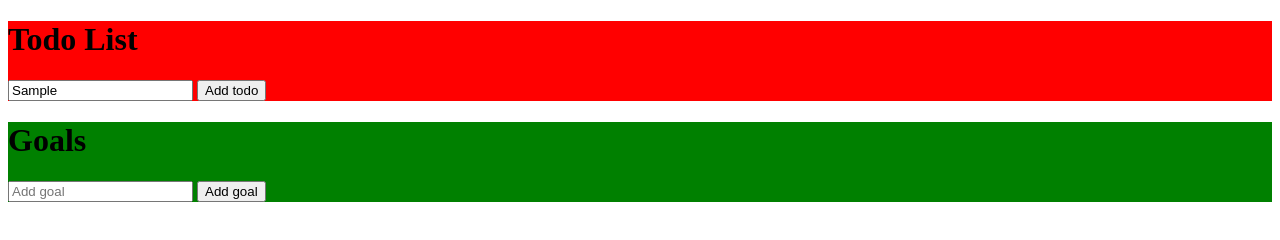
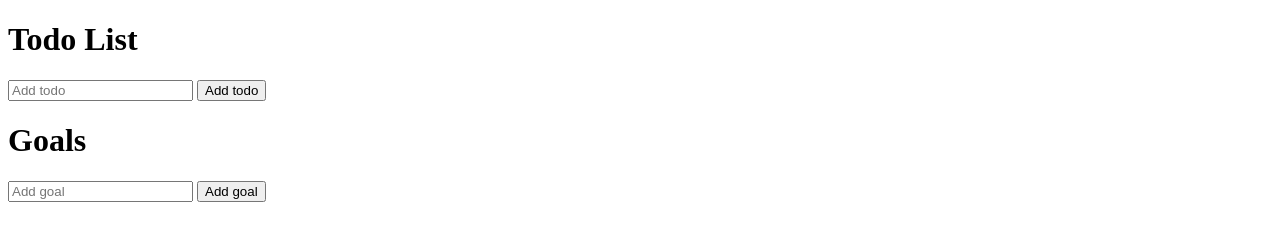
Before and after one commit to karinfdez/udacity-redux-todos-goals, a plain HTML site: page index.html in a window 1280 px wide. Both pictures are taken after typing "Sample" into the empty fields and a click on the button "Add todo". Drawn offline with Linux system fonts and the light colour scheme.

Commit message:
Add event listeners to todo and goal buttons in order to add tasks and goals

```diff
--- a/index.css
+++ b/index.css
@@ -1,7 +1,8 @@
-.todo-list {
+/* .todo-list {
   background-color: red;
 }
 
 .goals-list {
     background-color: green;
 }
+ */
--- a/index.html
+++ b/index.html
@@ -11,16 +11,21 @@
     <div class='todo-list'>
         <h1>Todo List</h1>
         <input id='todo' type='text' placeholder='Add todo'>
-        <button>Add todo</button>
+        <button id='todoBtn'>Add todo</button>
         <ul id='todos'></ul>
     </div>
     <div class='goals-list'>
         <h1>Goals</h1>
         <input id='goal' type='text' placeholder='Add goal'>
-        <button>Add goal</button>
+        <button id='goalBtn'>Add goal</button>
         <ul id='goals'></ul>
     </div>
     <script type='text/javascript'>
+
+
+        function generateId () {
+            return Math.random().toString(36).substring(2) + (new Date()).getTime().toString(36);
+        }
 
         //Library Code
         function createStore(reducer) {
@@ -135,39 +140,63 @@
             console.log('The new state is: ', store.getState());
         })
 
-        store.dispatch(addTodoAction({
-            id: 0,
-            name: 'Learn Redux',
-            complete: false
-        }))
+        function addTodo () {
+            const input = document.querySelector('#todo');
+            const name = input.value.trim();
+            input.value = '';
+            store.dispatch(addTodoAction({
+                id: generateId(),
+                name,
+                complete: false
+            }))
+        }
+
+        function addGoal () {
+            const input = document.querySelector('#goal');
+            const name = input.value.trim();
+            input.value = '';
+            store.dispatch(addGoalAction({
+                id: generateId(),
+                name
+            }))
+        }
+
+        document.querySelector('#todoBtn').addEventListener('click', addTodo);
+        document.querySelector('#goalBtn').addEventListener('click', addGoal);
+
+        // store.dispatch(addTodoAction({
+        //     id: 0,
+        //     name: 'Learn Redux',
+        //     complete: false
+        // }))
 
 
-        store.dispatch(addTodoAction({
-            id: 1,
-            name: 'Go for a walk',
-            complete: true
-        }));
+        // store.dispatch(addTodoAction({
+        //     id: 1,
+        //     name: 'Go for a walk',
+        //     complete: true
+        // }));
 
-        store.dispatch(addTodoAction({
-            id: 2,
-            name: 'Go to the gym',
-            complete: false
-        }));
+        // store.dispatch(addTodoAction({
+        //     id: 2,
+        //     name: 'Go to the gym',
+        //     complete: false
+        // }));
 
-        store.dispatch(removeTodoAction(1))
-        store.dispatch(toggleTodoAction(0))
+        // store.dispatch(removeTodoAction(1))
+        // store.dispatch(toggleTodoAction(0))
 
-        store.dispatch(addGoalAction({
-            id: 0,
-            name: 'Lear Redux'
-        }))
+        // store.dispatch(addGoalAction({
+        //     id: 0,
+        //     name: 'Lear Redux'
+        // }))
 
-        store.dispatch(addGoalAction({
-            id: 1,
-            name: 'Lose 20 pounds'
-        }))
+        // store.dispatch(addGoalAction({
+        //     id: 1,
+        //     name: 'Lose 20 pounds'
+        // }))
 
-        store.dispatch(removeGoalAction(0))
+        // store.dispatch(removeGoalAction(0))
 
     </script>
 </body>
```
